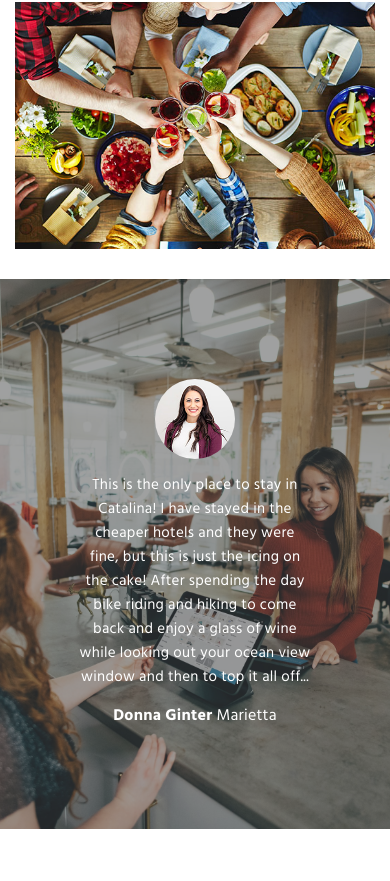
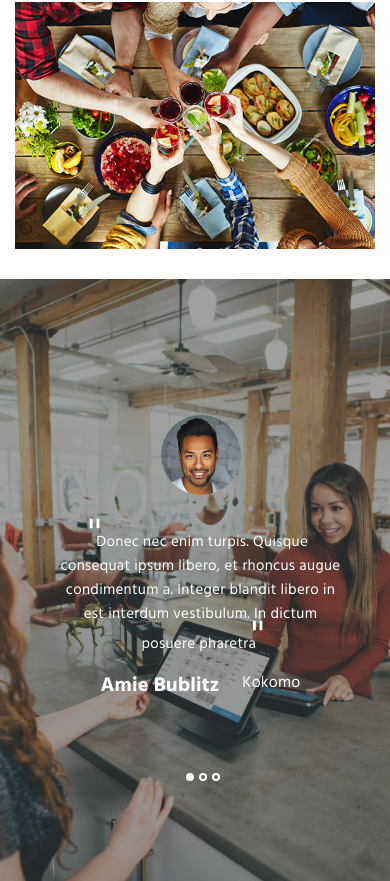
Before and after one commit to SalimiDev/Hotel-ReactJsApp, a React (Create React App) app: page / in a window 390 px wide. Shown: the part 3146-4027 px from the top of the page. Before the commit the page ends 3975 px from the top, so only its background shows below. Built offline with nearby package versions, Linux system fonts and the light colour scheme.

Commit message:
style:Add CustomerSlider's styles and responsiveness design

```diff
--- a/src/components/CustomerSlider.js
+++ b/src/components/CustomerSlider.js
@@ -3,13 +3,13 @@ import styles from '../styles/layout/CustomerSlider.module.scss';
 import { customerData } from '../data/customerData';
 
 const CustomerSlider = () => {
-    const [currentSlide, setCurrentSlide] = useState(0);
+    const [currentSlide, setCurrentSlide] = useState(2);
     const slideNumber = 'slide_' + currentSlide;
 
     //variables for create auto scrolling slider
     const autoScroll = true;
     let slideInterval;
-    let intervalTime = 3500;
+    let intervalTime = 4000;
 
     //slider length is equal to 3
     const slideLength = customerData.length;
@@ -34,10 +34,7 @@ const CustomerSlider = () => {
             <div className={styles.container}>
                 <div className={styles.items_wrapper}>
                     {customerData.map((data, index) => (
-                        <div
-                            id={`${ styles[slideNumber]}`}
-                            className={styles.items}
-                            key={data.id}>
+                        <div id={`${styles[slideNumber]}`} className={styles.items} key={data.id}>
                             <img src={data.picture} alt={data.fullName} />
                             <div className={styles.textContainer}>
                                 <p>{data.comment}</p>
@@ -48,6 +45,11 @@ const CustomerSlider = () => {
                         </div>
                     ))}
                 </div>
+                <div className={styles.slideControl}>
+                    <span className={`${currentSlide === 0 && styles.activeSlide}`}></span>
+                    <span className={`${currentSlide === 1 && styles.activeSlide}`}></span>
+                    <span className={`${currentSlide === 2 && styles.activeSlide}`}></span>
+                </div>
             </div>
         </section>
     );
--- a/src/styles/layout/CustomerSlider.module.scss
+++ b/src/styles/layout/CustomerSlider.module.scss
@@ -2,61 +2,145 @@
 @use '../utils/mixins' as *;
 
 .customer_slider {
+    @include background-style;
     width: 100%;
     height: auto;
     position: relative;
     background-image: url('../../assets/images/customer-slider.jpg');
-    @include background-style;
     padding-top: 100px !important;
     padding-bottom: 100px !important;
     margin-top: 30px !important;
-    padding: 0 15px;
+    padding: 100px 15px;
+
+    @include media(tablet-lg) {
+        padding: 100px 30px;
+    }
+    @include media(desktop-sm) {
+        padding: 100px 60px;
+    }
+    @include media(desktop-lg) {
+        padding: 100px 90px;
+    }
 
     &::after {
         position: absolute;
         content: '';
         inset: 0 0 0 0;
         background-color: rgba(72, 72, 72, 0.5);
-        z-index: 2;
+        z-index: z-index(customerSlider_overlay);
     }
-}
 
-.container {
-    padding: 0 15px;
-    overflow: hidden;
-    text-align: center;
-    margin: auto;
-    width: 100%;
+    .container {
+        padding: 0 15px;
+        text-align: center;
+        overflow: hidden;
+        margin: auto;
 
-    .items_wrapper {
+        @include custom-media(min-width, $tablet-sm) {
+            text-align: left;
+            padding-top: 30px;
+        }
+    }
+
+    .slideControl {
         position: relative;
         display: flex;
         justify-content: center;
-        align-items: center;
-        width: 300%;
+        margin-top: 20px;
+        column-gap: 5px;
+        z-index: z-index(customerSlider_controls);
+        margin-left: 5%;
+
+        @include custom-media(min-width, $tablet-sm) {
+            justify-content: flex-start;
+            margin-left: 165px;
+        }
+
+        span {
+            width: 8px;
+            height: 8px;
+            border: 2px solid white;
+            border-radius: 100%;
+            cursor: pointer;
+        }
+
+        .activeSlide {
+            background-color: #fff;
+        }
+    }
+
+    //Customers data items
+    .items_wrapper {
+        @include centering(row);
+        position: relative;
+        width: 310%;
+
+        @include custom-media(min-width, $tablet-sm) {
+            width: 310%;
+        }
 
         .items {
-            display: flex;
-            flex-direction: column;
-            justify-content: center;
-            align-items: center;
+            @include centering(column);
             width: 100%;
-            z-index: 10;
-            color: white;
+            z-index: z-index(customerSlider_items);
+            color: $primaryText2Color;
+
+            @include custom-media(min-width, $tablet-sm) {
+                display: flex;
+                flex-direction: row;
+                margin: auto;
+            }
 
             img {
                 width: 80px;
                 height: 80px;
-                border-radius: 50%;
+                border-radius: 100%;
                 margin: auto;
+
+                @include custom-media(min-width, $tablet-sm) {
+                    width: 115px;
+                    height: 115px;
+                    margin-right: 30px;
+                    margin-top: 10px;
+                }
             }
+        }
+    }
+}
+
+.textContainer {
+    width: 92%;
+    padding: 15px 15px;
+
+    p {
+        &:before,
+        &:after {
+            display: inline-block;
+            content: " '' ";
+            font-size: 40px;
+            font-family: $primaryFont;
+            margin: 0 -5px;
+        }
+    }
+
+    span {
+        width: 200px;
+        display: flex;
+        justify-content: space-between;
+        margin: auto;
+
+        @include custom-media(min-width, $tablet-sm) {
+            margin: 0;
+        }
+        strong {
+            font-size: 20px;
         }
     }
 }
 
 #slide_0 {
     transition: all 0.8s ease;
-    transform: translate3d(0, 0, 0);
+    transform: translate3d(0%, 0, 0);
 }
 #slide_1 {
     transition: all 0.8s ease;
@@ -66,7 +150,3 @@
     transition: all 0.8s ease;
     transform: translate3d(-200%, 0, 0);
 }
-
-.textContainer {
-    width: 70%;
-}
--- a/src/styles/utils/_variables.scss
+++ b/src/styles/utils/_variables.scss
@@ -52,6 +52,9 @@ $z-index: (
     check_availability: 890,
     check_availability_title: 850,
     check_availability_form: 850,
-    rooms&rates_text:840,
-    rooms&rates_image:830,
+    rooms&rates_text: 840,
+    rooms&rates_image: 830,
+    customerSlider_items: 790,
+    customerSlider_controls: 780,
+    customerSlider_overlay: 770,
 );
```
